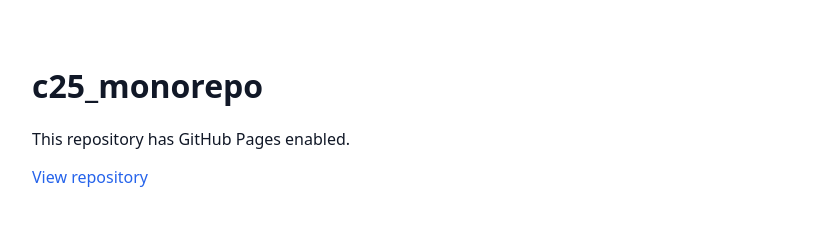
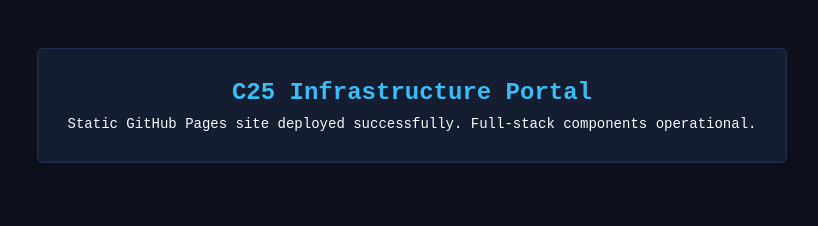
Before and after one commit to FacePrintPay/c25_monorepo, a website: page docs/index.html in a window 1280 px wide. Shown: the whole page, without its empty margins (228-1046 px from the left). Drawn offline with Linux system fonts and the light colour scheme.

Commit message:
Fix GitHub Pages root index alignment

```diff
--- a/docs/index.html
+++ b/docs/index.html
@@ -1,24 +1,20 @@
-<!doctype html>
+<!DOCTYPE html>
 <html lang="en">
-  <head>
-    <meta charset="utf-8" />
-    <meta name="viewport" content="width=device-width, initial-scale=1" />
-    <title>c25_monorepo</title>
+<head>
+    <meta charset="UTF-8">
+    <meta name="viewport" content="width=device-width, initial-scale=1.0">
+    <title>C25 Monorepo Landing Platform</title>
     <style>
-      body {
-        font-family: system-ui, sans-serif;
-        margin: 4rem auto;
-        max-width: 760px;
-        padding: 0 1.25rem;
-        color: #111827;
-      }
-      a { color: #2563eb; text-decoration: none; }
-      a:hover { text-decoration: underline; }
+        body { font-family: monospace; background: #0b0f19; color: #38bdf8; padding: 40px; text-align: center; }
+        .box { border: 1px solid #24324f; background: #151d30; padding: 30px; display: inline-block; border-radius: 6px; }
+        h1 { margin: 0 0 10px 0; font-size: 24px; }
+        p { color: #f8fafc; margin: 0; font-size: 14px; }
     </style>
-  </head>
-  <body>
-    <h1>c25_monorepo</h1>
-    <p>This repository has GitHub Pages enabled.</p>
-    <p><a href="https://github.com/FacePrintPay/c25_monorepo">View repository</a></p>
-  </body>
+</head>
+<body>
+    <div class="box">
+        <h1>C25 Infrastructure Portal</h1>
+        <p>Static GitHub Pages site deployed successfully. Full-stack components operational.</p>
+    </div>
+</body>
 </html>
```
